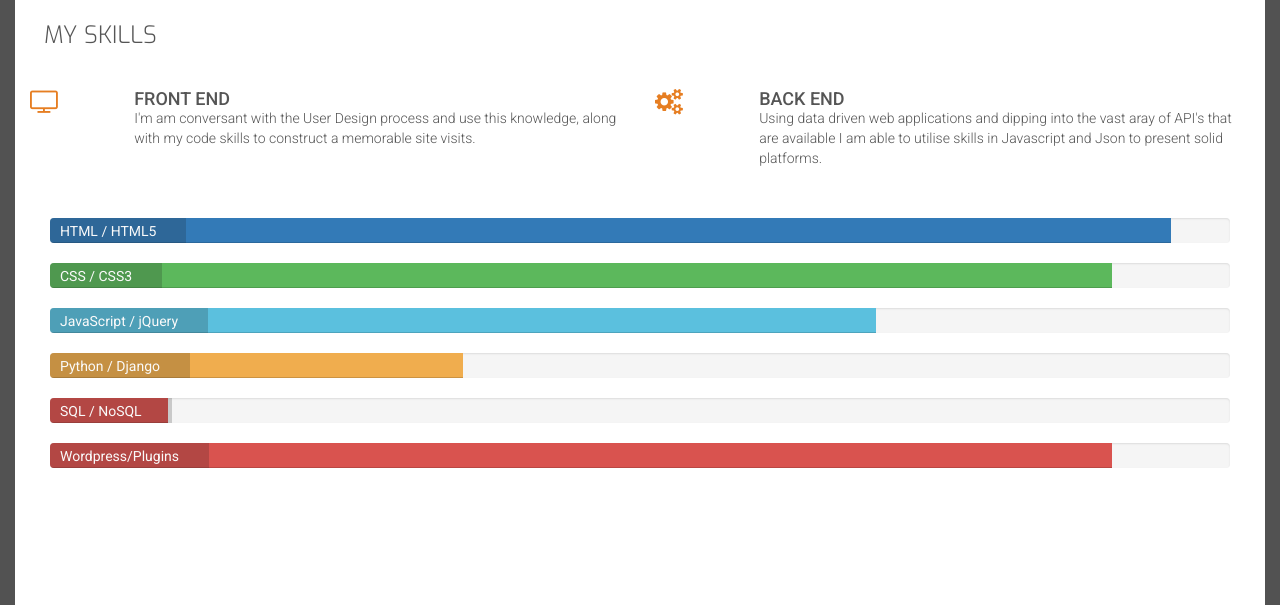
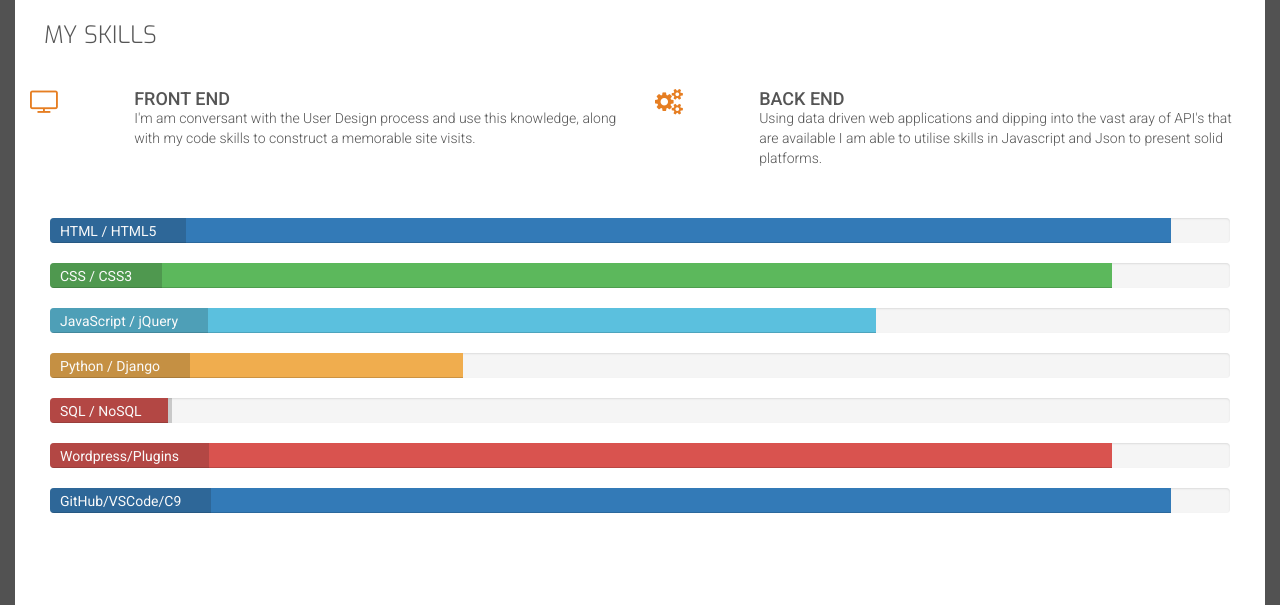
Before and after one commit to bullseyebill/rjh_cv, a plain HTML site: page resume.html in a window 1280 px wide. Shown: the part 863-1468 px from the top of the page. Drawn offline with nearby package versions, Linux system fonts and the light colour scheme.

Commit message:
style and content

```diff
--- a/resume.html
+++ b/resume.html
@@ -136,6 +136,11 @@
                         </div>
                         <span class="progress-type">Wordpress/Plugins</span>
                     </div>
+                    <div class="progress">
+                        <div class="progress-bar" role="progressbar" aria-valuenow="90" aria-valuemin="0" aria-valuemax="100" style="width:95%">
+                            <span class="sr-only"> 90% complete</span>
+                        </div>
+                         <span class="progress-type">GitHub/VSCode/C9</span>
                 </div>
             </div>
         </div>
```
Also changed, not shown: 2 other files.
